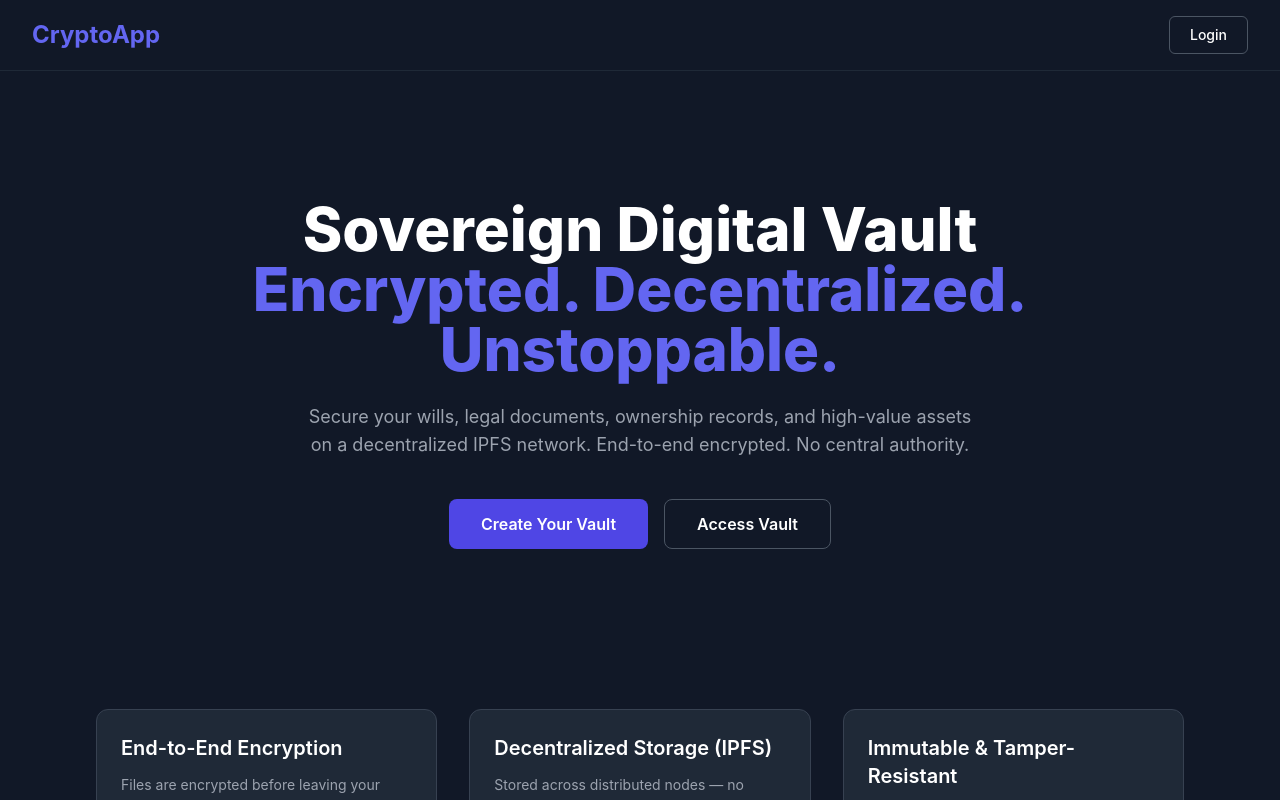
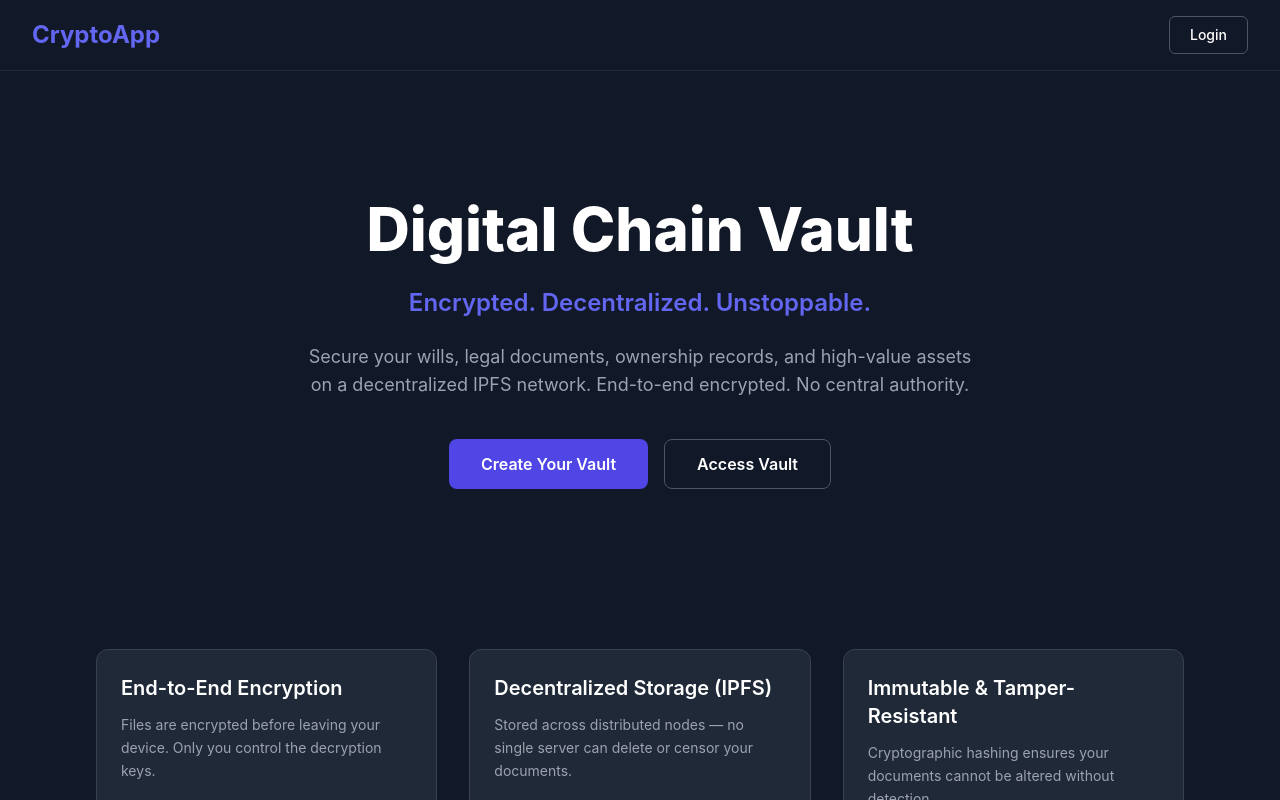
Before and after one commit to dzghj/secure-ipfs-frontend, a React (Create React App) app: page / in a window 1280 px wide. Shown: the top 800 px of the page. Built offline with nearby package versions, Linux system fonts and the light colour scheme.

Commit message:
font changed

```diff
--- a/src/pages/Main.js
+++ b/src/pages/Main.js
@@ -10,10 +10,11 @@ export default function Main() {
       {/* ---------- Hero Section ---------- */}
       <section className="flex flex-col items-center text-center px-6 pt-32">
         <h1 className="text-4xl md:text-6xl font-extrabold leading-tight max-w-4xl">
-          Sovereign Digital Vault <br />
-          <span className="text-indigo-500">
+         Digital Chain Vault<br />
+          <span className="text-indigo-500 text-xl md:text-2xl font-semibold">
             Encrypted. Decentralized. Unstoppable.
           </span>
+
         </h1>
 
         <p className="mt-6 text-gray-400 max-w-2xl text-lg">
```
